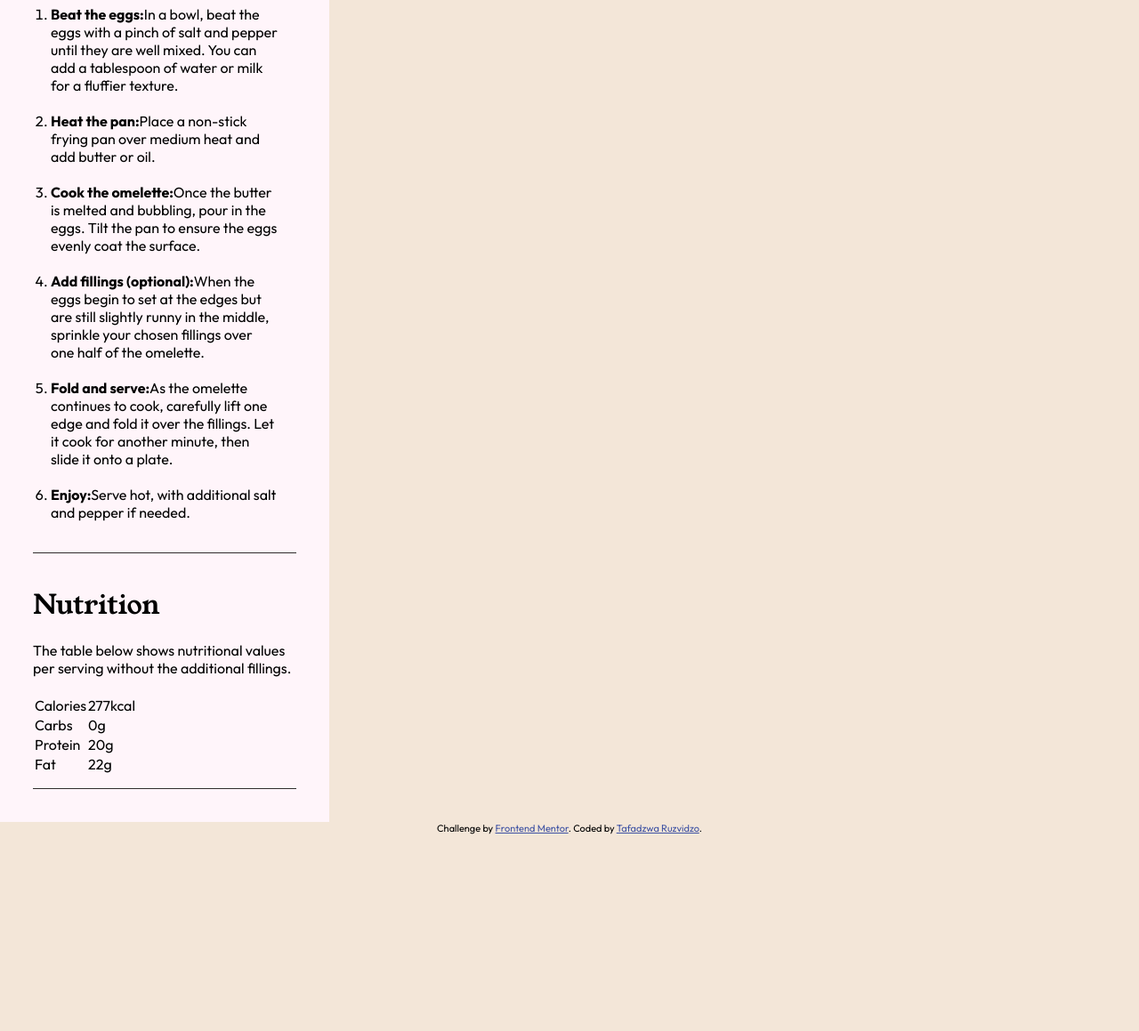
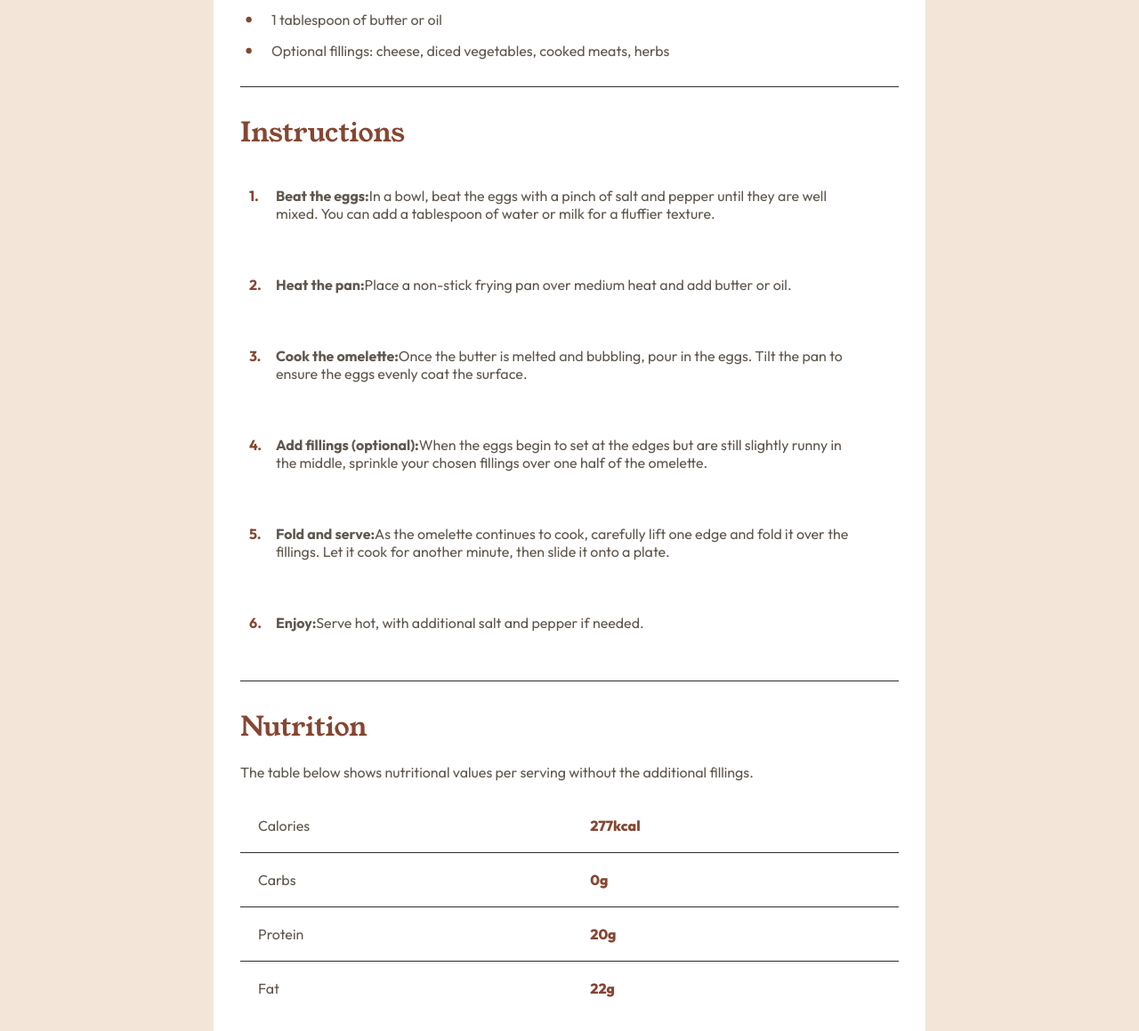
Before and after one commit to Taffy-R/recipe-page-main, a plain HTML site: page index.html in a window 1280 px wide. Shown: the part 1092-2251 px from the top of the page at 89% size. Before the commit the page ends 2030 px from the top, so only its background shows below. Drawn offline with Linux system fonts and the light colour scheme.

Commit message:
finishing css style

```diff
--- a/style.css
+++ b/style.css
@@ -26,12 +26,14 @@
 
     /* spacing */
     --space: 10%;
+    --lg-space: 30px;
 }
 *{
     margin: 0;
     padding: 0;
     box-sizing: border-box;
     font-family: var(--primary);
+    color: var(--Wenge-Brown);
 }
 body{
     background-color: var(--Eggshell);
@@ -41,7 +43,7 @@ body{
 }
 main{
     max-width: 370px;
-    background-color: var(--Rose-White);
+    background-color: var(--White);
 }
 main header img{
     width: 100%;
@@ -53,6 +55,9 @@ main header h1{
     font-size: 35px;
     line-height: 100%;
 }
+main section h2{
+    color: var(--Nutmeg);
+}
 main header p{
     margin: var(--space);
 }
@@ -61,7 +66,7 @@ main header p{
 
 main section#prep{
     margin: var(--space);
-    background-color: var(--Eggshell);
+    background-color: var(--Rose-White);
     border-radius: 10px;
     padding: 1px;
     border-bottom-style: none;
@@ -72,13 +77,30 @@ main section#prep h2{
     font-weight: 700;
     color: var(--Dark-Raspberry);
 }
+main section ul{
+    list-style: none;
+
+}
 main section#prep ul{
     margin: 20px;
 }
 main section ul li{
-    margin: 20px;
+    margin: 15px;
+    padding-left: 20px;
+    position: relative;
 }
-
+main section ul li::before{
+    content: ".";
+    font-size: 30px;
+    font-weight: 900;
+    position: absolute;
+    left: -10px;
+    top: -17px;
+    color: var(--Nutmeg);
+}
+main section#prep > ul li::before{
+    color: var(--Dark-Raspberry);
+}
 /* ----------ingredients---------- */
 main section{
     margin: var(--space);
@@ -92,37 +114,67 @@ main section h2{
 }
 
 /* ----------instructions---------- */
+main section ol{
+    list-style: none;
+    counter-reset: coun;
+}
 
 main section ol li{
     margin: 20px;
+    padding: 20px;
+    counter-increment: coun;
+    position: relative;
 }
-
+main section ol li::before{
+    content: counter(coun) ".";
+    color: var(--Nutmeg);
+    font-weight: bold;
+    position: absolute;
+    left: -10px;
+}
 main section p{
     margin: 20px 0;
 }
 main section table{
-    display: block;
+    width: 100%;
+    border-collapse: collapse;
 }
-main section table tr{
-    width: 100%;
+main section table td{
+    border-bottom: 1px solid var(--Dark-Charcoal);
+    padding: 20px;
+}
+main section:last-child{
+    border: none;
+}
+main section table tr:last-child td{
+    border-bottom: none;
+}
+main section table td:last-child{
+    color: var(--Nutmeg);
+    font-weight: 800;
 }
 
-@media (min-width: 1440px){
-    body{
-        padding: 200px
-    }
+@media screen and ( min-width: 375px) {
+
     main{
-        max-width: 768px;
+        margin: 100px auto;
+        max-width: 800px;
         border-radius: 20px;
     }
-    img{
+
+    main header img{
+        width: 92%;
         border-radius: 10px;
-        margin: 20px;
-
+        display: block;
+        margin: 30px auto;
+    }
+    main header h1{
+        margin: var(--lg-space);
+    }
+    main header p{
+        margin: var(--lg-space);
+    }
+    main section{
+        margin: var(--lg-space);
     }
 }
-body{
-    display: grid;
-    grid-template-columns: ;
-
-}
```
Also changed, not shown: 1 other file.
